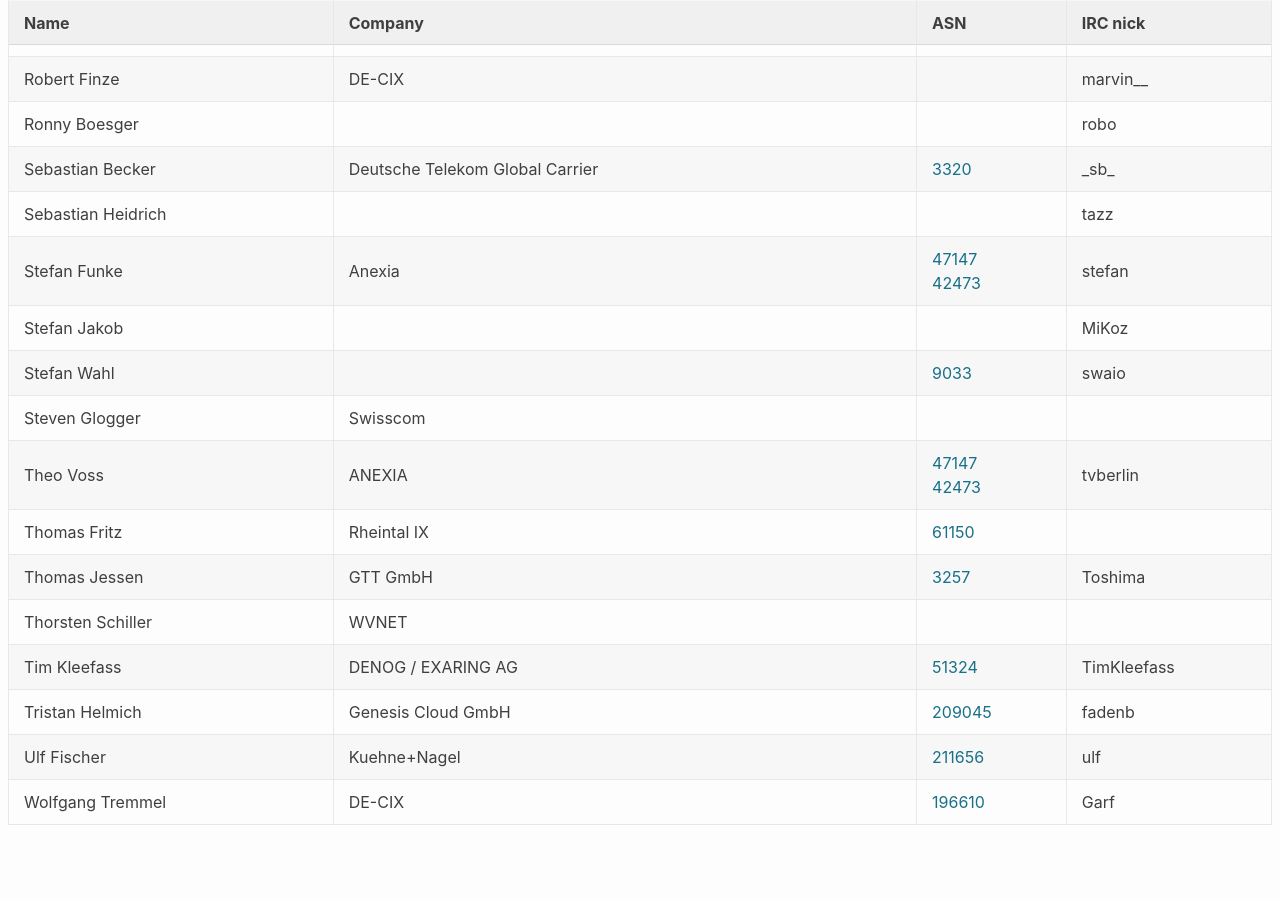
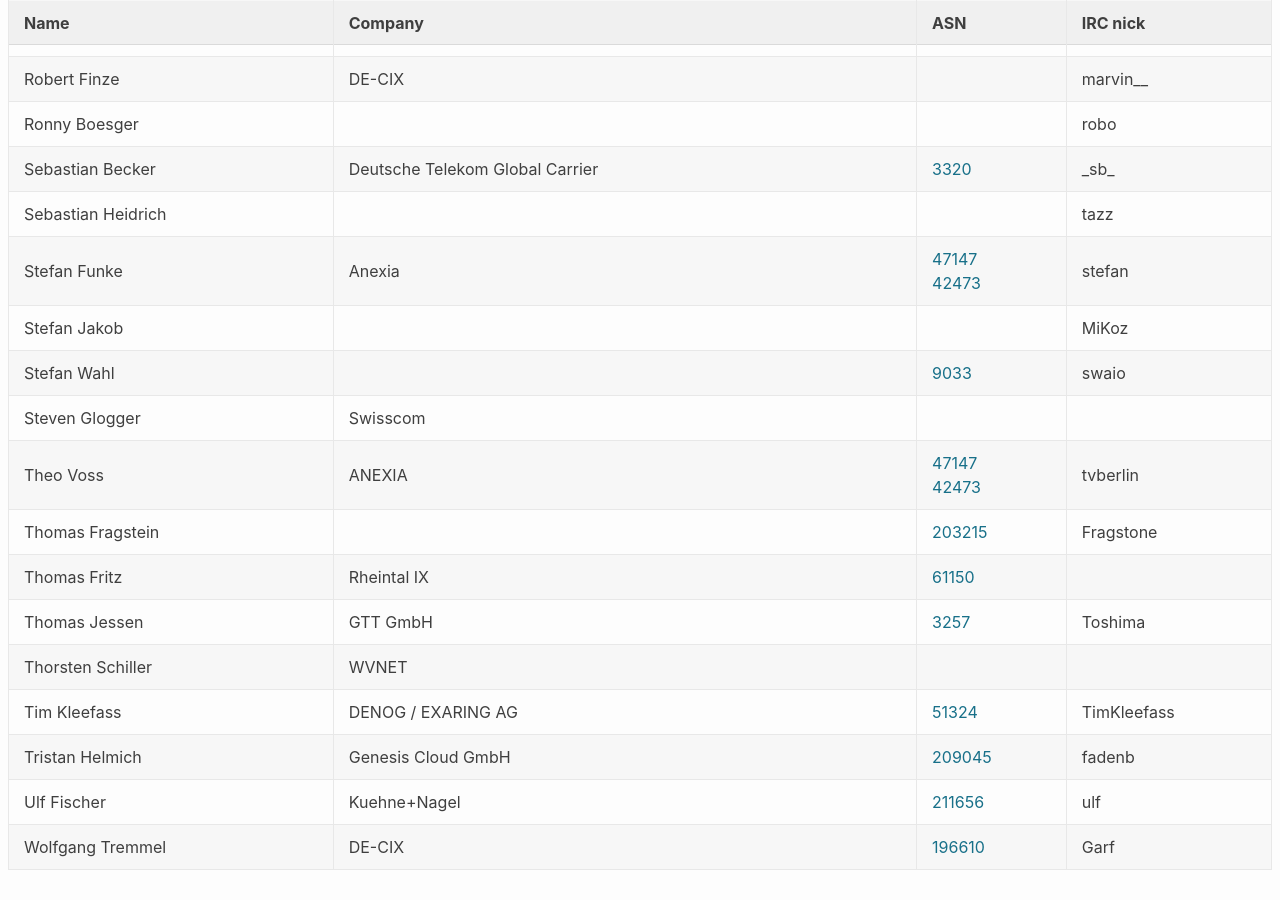
Before and after one commit to denog/pretix-attendeelist, a Jekyll site: the page built from index.markdown, in a window 1280 px wide and 900 px high, scrolled down 1800 px. Built offline with Jekyll 4.4.1, drawn with Linux system fonts in a browser that asks for light colours; before the commit the page ends 2655 px from its top, so only the background shows below that.

Commit message:
Latest data: Thu Mar 18 18:59:02 UTC 2021

```diff
--- a/_data/attendees_meetup_leader_2021-01.json
+++ b/_data/attendees_meetup_leader_2021-01.json
@@ -288,6 +288,12 @@
     "asn": "AS47147,AS42473"
   },
   {
+    "name": "Thomas Fragstein",
+    "company": null,
+    "irc": "Fragstone",
+    "asn": "203215"
+  },
+  {
     "name": "Thomas Fritz",
     "company": "Rheintal IX",
     "irc": null,
```
